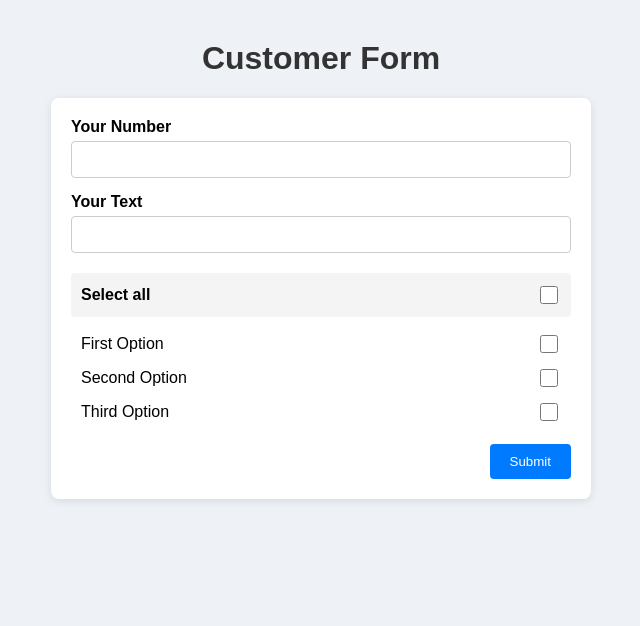
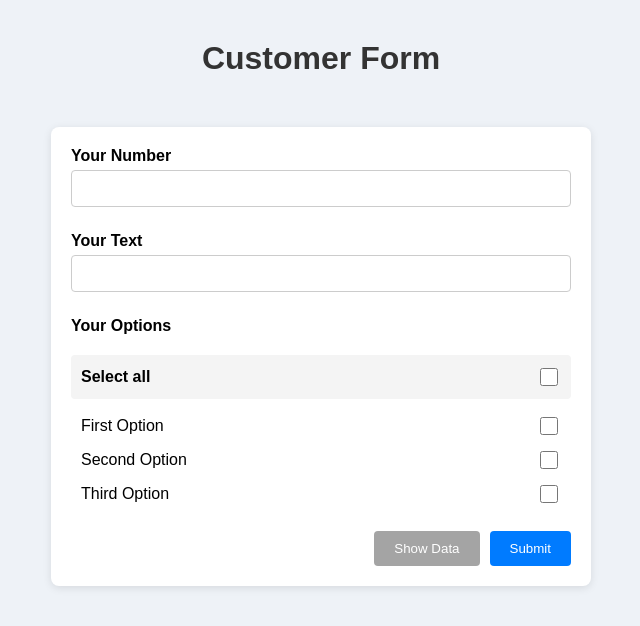
Before and after one commit to c-w-schwind/Aufgabe-Christian, a React (Create React App) app: page / in a window 1280 px wide. Shown: the top 626 px of the page, without its empty margins (319-959 px from the left). Built offline with nearby package versions, Linux system fonts and the light colour scheme.

Commit message:
feat: add show data button and submit confirmation; improve button layout and styling

```diff
--- a/src/App.css
+++ b/src/App.css
@@ -10,3 +10,29 @@
     margin-top: 0;
     color: #333;
 }
+
+button {
+    padding: 10px 20px;
+    border: none;
+    border-radius: 4px;
+    cursor: pointer;
+    transition: background-color 0.3s;
+}
+
+button.primary {
+    background-color: #007bff;
+    color: #fff;
+}
+
+button.primary:hover {
+    background-color: #0056b3;
+}
+
+button.secondary {
+    background-color: #a4a4a4;
+    color: #fff;
+}
+
+button.secondary:hover {
+    background-color: #868686;
+}
--- a/src/components/CustomerForm/CustomerForm.css
+++ b/src/components/CustomerForm/CustomerForm.css
@@ -1,6 +1,6 @@
 .customer-form {
     max-width: 500px;
-    margin: 20px auto;
+    margin: 50px auto;
     padding: 20px;
     background-color: #ffffff;
     border-radius: 8px;
@@ -8,7 +8,7 @@
 }
 
 .form-field {
-    margin-bottom: 15px;
+    margin-bottom: 25px;
     text-align: left;
 }
 
@@ -32,21 +32,10 @@
     outline: none;
 }
 
-.submit-button-container {
+.button-container {
     margin-top: 20px;
     text-align: right;
+    display: flex;
+    justify-content: flex-end;
+    gap: 10px;
 }
-
-.submit-button {
-    padding: 10px 20px;
-    background-color: #007bff;
-    color: #fff;
-    border: none;
-    border-radius: 4px;
-    cursor: pointer;
-    transition: background-color 0.3s;
-}
-
-.submit-button:hover {
-    background-color: #0056b3;
-}
--- a/src/components/CustomerForm/CustomerForm.tsx
+++ b/src/components/CustomerForm/CustomerForm.tsx
@@ -42,12 +42,31 @@ const CustomerForm: React.FC = () => {
 
     const handleSubmit = (e: FormEvent) => {
         e.preventDefault();
+        if (window.confirm("Are you sure you want to submit?")) {
             console.log("Submitted data: ", formData);
             setFormData({
                 numberInput: null,
                 textInput: "",
                 checkboxes: [...initialCheckboxOptions]
             });
+        }
+    };
+
+    const handleShowData = (e: React.MouseEvent<HTMLButtonElement>) => {
+        e.preventDefault();
+        console.log("Current form data:", formData);
+
+        const selectedOptions = formData.checkboxes
+            .filter(option => option.checked)
+            .map(option => `- ${option.label}`)
+            .join('\n');
+
+        const message = `Your current form inputs are:\n
+Number: ${formData.numberInput ?? "Not provided"}
+Text: ${formData.textInput || "Not provided"}
+Selected Options:
+${selectedOptions || "- None selected"}`;
+        alert(message);
     };
 
 
@@ -77,10 +96,14 @@ const CustomerForm: React.FC = () => {
                 />
             </div>
 
+            <div className="form-field">
+                <label htmlFor="checkboxOptions" className="form-label">Your Options</label>
                 <CheckboxGroup formData={formData} setFormData={setFormData}/>
+            </div>
 
-            <div className="submit-button-container">
-                <button type="submit" className="submit-button">Submit</button>
+            <div className="button-container">
+                <button type="button" className="secondary" onClick={handleShowData}>Show Data</button>
+                <button type="submit" className="primary">Submit</button>
             </div>
         </form>
     );
```
Lines whose indentation alone changed are shown as unchanged.
